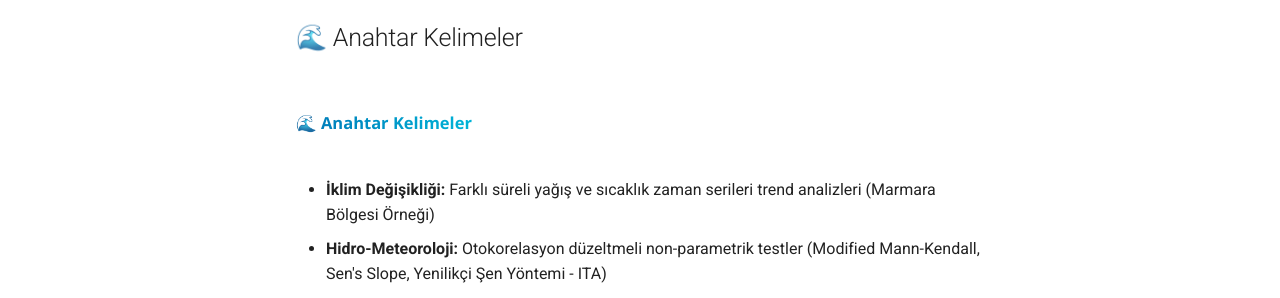
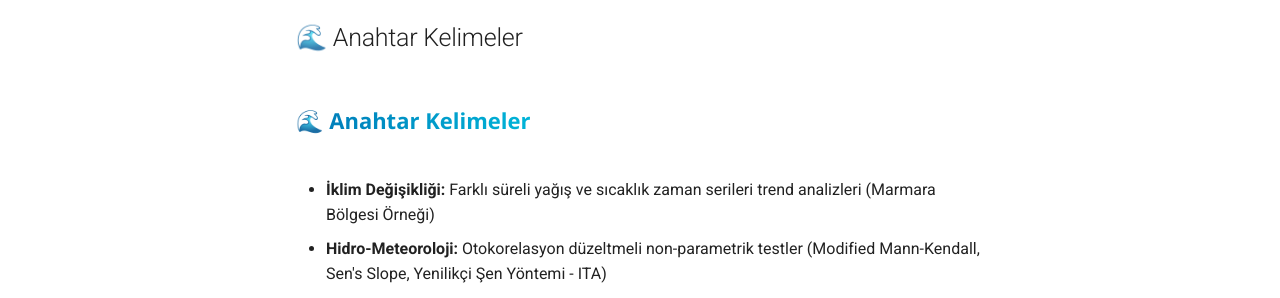
Before and after one commit to mkoztas/mkoztas.github.io, an MkDocs documentation site: the page built from docs/index.md, in a window 1280 px wide. Shown: the part 434-732 px from the top of the page. Built offline with MkDocs 1.6.1 and Material for MkDocs 9.7.7, drawn with Linux system fonts in a browser that asks for light colours.

Commit message:
Update index.md

```diff
--- a/docs/index.md
+++ b/docs/index.md
@@ -25,7 +25,7 @@ Tez Konusu: "İklim Değişikliğinin Farklı Süreli Yağış ve Sıcaklık Par
       <stop offset="100%" style="stop-color:#00B4D8;stop-opacity:1" />
     </linearGradient>
   </defs>
-  <text x="0" y="42" font-family="'Segoe UI', Roboto, Helvetica, sans-serif" font-size="12" font-weight="bold" fill="url(#grad1)">
+  <text x="0" y="42" font-family="'Segoe UI', Roboto, Helvetica, sans-serif" font-size="16" font-weight="bold" fill="url(#grad1)">
     🌊 Anahtar Kelimeler
   </text>
 </svg>
```
